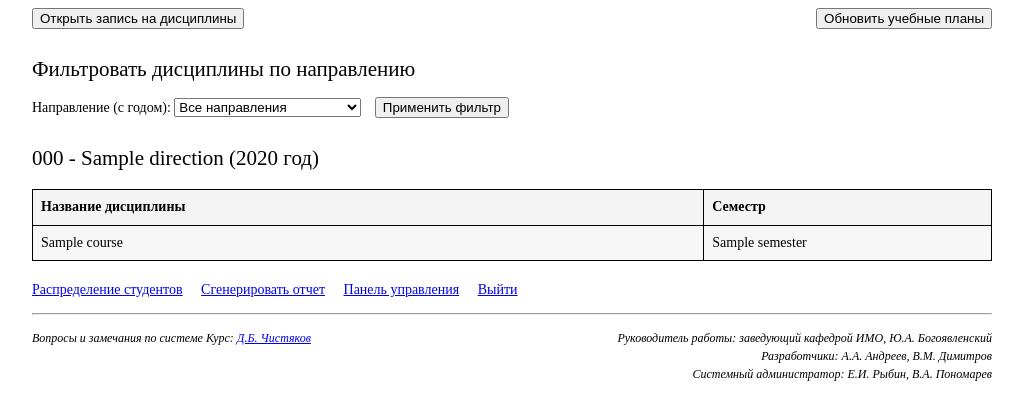
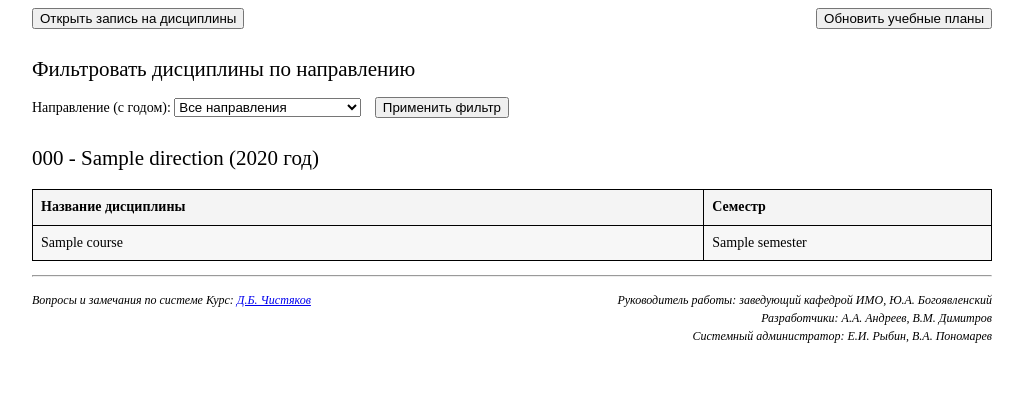
Before and after one commit to APXOHT322/KursFlask, a Flask app: template app/templates/manage_courses.html in a window 1280 px wide. Shown: the part 343-763 px from the top of the page, without its empty margins (128-1151 px from the left). Run offline with Flask 3, Linux system fonts and the light colour scheme; the template is opened without the code that fills it: most values are stand-ins (such as "Sample title", 1, 10 or a date in 2020); parts of the project's set-up code (start-up, migrations or seed data) failed here and were passed over.

Commit message:
Add files via upload

```diff
--- a/app/templates/manage_courses.html
+++ b/app/templates/manage_courses.html
@@ -101,11 +101,4 @@
         <p>Нет загруженных дисциплин. Нажмите "Обновить учебные планы", чтобы увидеть дисциплины по выбору.</p>
     </div>
 {% endif %}
-
-<div class="navigation-links" style="margin-top: 20px;">
-    <a href="{{ url_for('manage_students_courses') }}" style="text-decoration: underline; margin-right: 15px;">Распределение студентов</a>
-    <a href="{{ url_for('reports_bp.generate_reports') }}" style="text-decoration: underline; margin-right: 15px;">Сгенерировать отчет</a>
-    <a href="{{ url_for('director_dashboard') }}" style="text-decoration: underline; margin-right: 15px;">Панель управления</a>
-    <a href="{{ url_for('logout') }}" style="text-decoration: underline;">Выйти</a>
-</div>
 {% endblock %}
```
Also changed, not shown: app/templates/manage_students_courses.html (+0 -7 lines).
